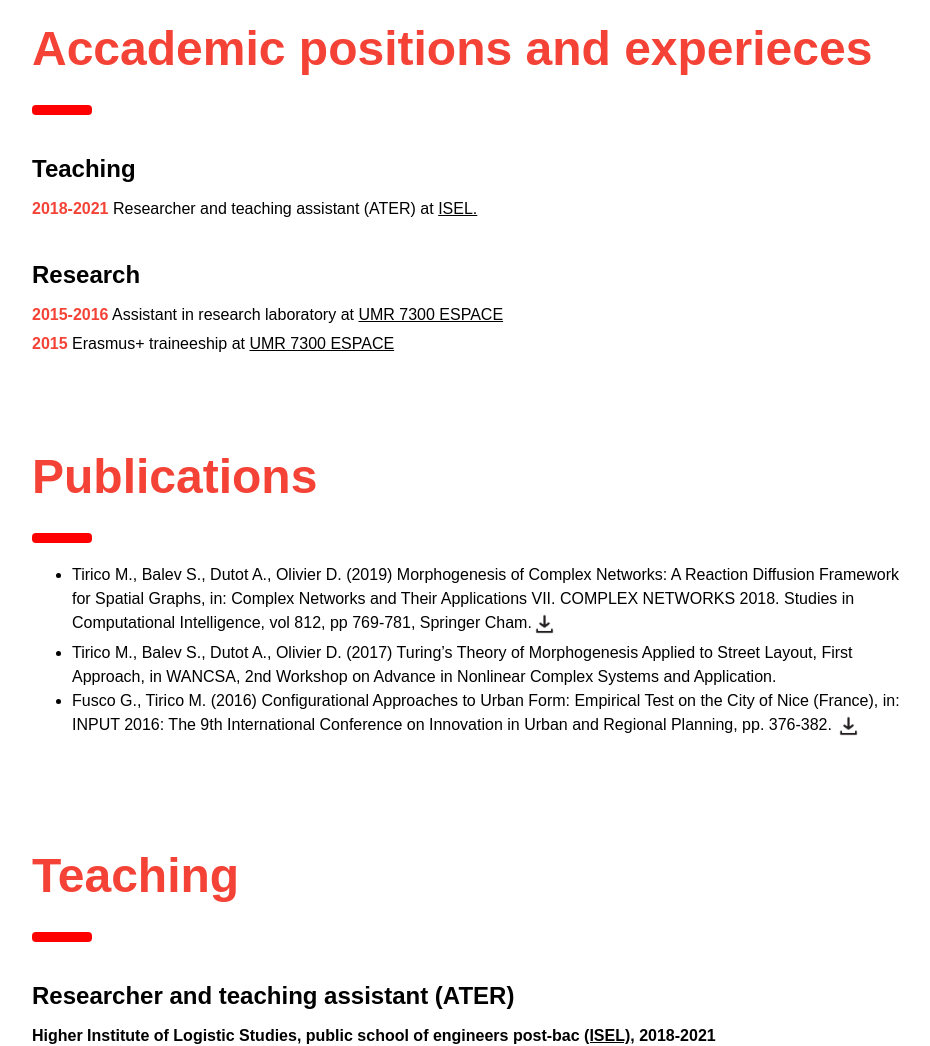
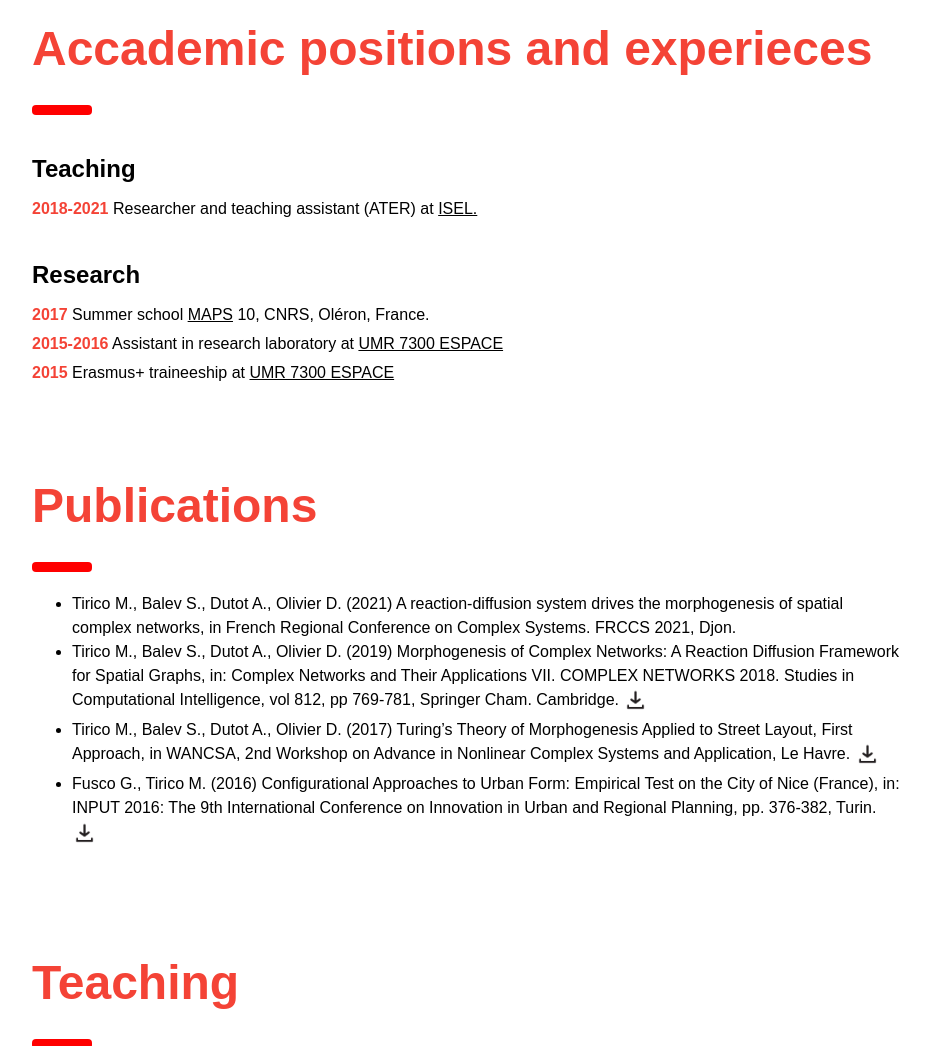
Before and after one commit to MicheleTirico/micheletirico.github.io, a plain HTML site: page index.html in a window 1280 px wide. Shown: the part 731-1777 px from the top of the page, without its empty margins (324-1254 px from the left). Drawn offline with Linux system fonts and the light colour scheme; a web font is replaced by a local one.

Commit message:
update bib

```diff
--- a/index.html
+++ b/index.html
@@ -58,7 +58,7 @@
 				his M.Sc. in civil engineering by <a href="https://www.unipi.it/index.php/english">University of Pisa</a> (Italy)
 				and a second M.Sc. in geography by <a href="https://univ-cotedazur.eu/">University of Côte d'Azur</a>, Nice (France).
 He is interested in modelling, simulation and analysis of complex systems, morphogenesis and urban dynamics.
-His approaches are drawn from complexy theory, dynamic networks, network analysis, cellular automata and multi-agent systems.
+His approaches are drawn from complexity theory, dynamic networks, network analysis, cellular automata and multi-agent systems.
  </p>
 
       <h2>Contacts</h2>
@@ -80,6 +80,7 @@ His approaches are drawn from complexy theory, dynamic networks, network analysi
   <h2>Teaching</h2>
   <span>2018-2021</span> Researcher and teaching assistant (ATER) at <a href="https://isel.univ-lehavre.fr/">ISEL.</a></p>
   <h2>Research</h2>
+	<span>2017</span> Summer school <a href="https://maps.hypotheses.org"> MAPS</a> 10, CNRS, Oléron, France.</p>
   <span>2015-2016</span> Assistant in research laboratory at <a href="https://www.umrespace.org/">UMR 7300 ESPACE</a> </p>
   <span>2015</span> Erasmus+ traineeship at  <a href="https://www.umrespace.org/">UMR 7300 ESPACE</a>
   </div>
@@ -90,15 +91,21 @@ His approaches are drawn from complexy theory, dynamic networks, network analysi
     <hr style="width:50px;border:5px solid red" class="w3-round">
     <p>
       <ul>
+				<li>
+					Tirico M., Balev S., Dutot A., Olivier D. (2021) A reaction-diffusion system drives the morphogenesis of spatial complex networks, in French Regional Conference on Complex Systems. FRCCS 2021, Djon.
+				</li>
         <li>
-          Tirico M., Balev S., Dutot A., Olivier D. (2019) Morphogenesis of Complex Networks: A Reaction Diffusion Framework for Spatial Graphs, in: Complex Networks and Their Applications VII. COMPLEX NETWORKS 2018. Studies in Computational Intelligence, vol 812, pp 769-781, Springer Cham.<a href=" https://hal.archives-ouvertes.fr/hal-01959369"><img border="0" alt="no file" src= "download.png" width="25em" height="25em"></a> </p>
+          Tirico M., Balev S., Dutot A., Olivier D. (2019) Morphogenesis of Complex Networks: A Reaction Diffusion Framework for Spatial Graphs, in: Complex Networks and Their Applications VII. COMPLEX NETWORKS 2018. Studies in Computational Intelligence, vol 812, pp 769-781, Springer Cham. Cambridge.
+					<a href="Tirico et al. - 2019 - Morphogenesis of Complex Networks A Reaction Diff.pdf"><img border="0" alt="no file" src= "download.png" width="25em" height="25em"></a> </p>
         </li>
         <li>
-           Tirico M., Balev S., Dutot A., Olivier D. (2017) Turing’s Theory of Morphogenesis Applied to Street Layout, First Approach, in WANCSA, 2nd Workshop on Advance in Nonlinear Complex Systems and Application.
-        </li>
+           Tirico M., Balev S., Dutot A., Olivier D. (2017) Turing’s Theory of Morphogenesis Applied to Street Layout, First Approach, in WANCSA, 2nd Workshop on Advance in Nonlinear Complex Systems and Application, Le Havre.
+					 <a href="TIRICO_OLVIER_DUTOT_BALEV_WANCSA_2017.pdf"><img border="0" alt="no file" src= "download.png" width="25em" height="25em"></a> </p>
+		  </li>
         <li>
-          Fusco G., Tirico M. (2016) Configurational Approaches to Urban Form: Empirical Test on the City of Nice (France), in: INPUT 2016: The 9th International Conference on Innovation in Urban and Regional Planning, pp. 376-382. <a href="https://hal.archives-ouvertes.fr/hal-01417456"><img border="0" alt="no file" src= "download.png" width="25em" height="25em"></a> </p>
-        </li>
+          Fusco G., Tirico M. (2016) Configurational Approaches to Urban Form: Empirical Test on the City of Nice (France), in: INPUT 2016: The 9th International Conference on Innovation in Urban and Regional Planning, pp. 376-382, Turin.
+					<a href="https://hal.archives-ouvertes.fr/hal-01417456"><img border="0" alt="no file" src= "download.png" width="25em" height="25em"></a> </p>
+			  </li>
       </ul>
     </p>
   </div>
@@ -123,7 +130,7 @@ His approaches are drawn from complexy theory, dynamic networks, network analysi
 <h2>Ph.D. in computer science </h2>
 <h3>University of Le Havre Normandy, Litis laboratory, France, 11/2020 </h3>
 <span>Title</span> Morphogenesis of complex networks. An application in urban growth.
-<a href="http://www.theses.fr/s172043"><img border="0" alt="no file" src= "download.png" width="25em" height="25em"></a> </p>
+<a href="https://tel.archives-ouvertes.fr/tel-03124155"><img border="0" alt="no file" src= "download.png" width="25em" height="25em"></a> </p>
 <span>Loboratory</span> <a href="https://www.litislab.fr">LITIS</a>, <a href="https://www.litislab.fr/equipe/index/ri2c">RI2C team</a> </p>
 <span>Keywords</span> complex networks, complex systems, morphogenesis, spatial networks, reaction-diffusion systems, urban growth models, graph generator, fractal theory.</p>
 <span>Advisor</span> Damien Olivier (full professor, University of Le Havre Normandy)</p>
```
Also changed, not shown: 3 other files.
